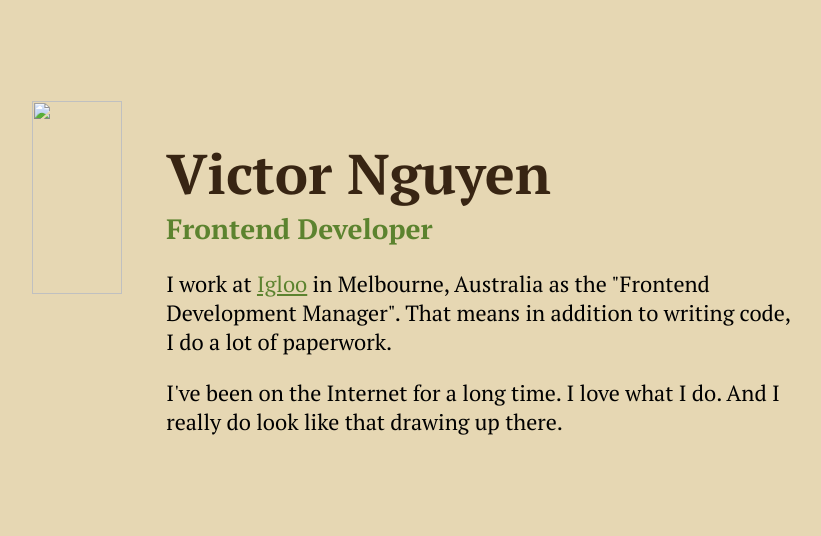
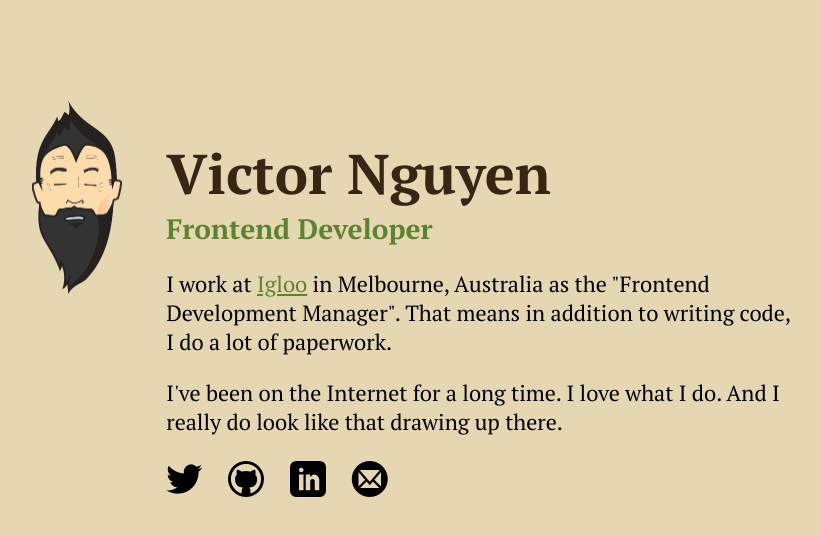
Before and after one commit to victornguyen/vic.codes-jekyll, a Jekyll site: the page built from about.html, in a window 1280 px wide. Shown: the top 536 px of the page, without its empty margins (221-1042 px from the left). Built offline with Jekyll 4.4.1, drawn with Linux system fonts in a browser that asks for light colours; some web fonts are replaced.

Commit message:
moved analytics to seperate include, adjusted asset paths to be absolute, added meta author

```diff
--- a/_layouts/default.html
+++ b/_layouts/default.html
@@ -3,6 +3,7 @@
 <head>
     <title>{{ page.title }}</title>
     <link href='http://fonts.googleapis.com/css?family=PT+Serif:400,700' rel='stylesheet' type='text/css'>
+    <meta name="author" content="Victor Nguyen">
     <meta name="viewport" content="width=device-width, initial-scale=1, maximum-scale=1, user-scalable=no">
     {% comment %}
     <link rel="stylesheet" type="text/css" href="/components/normalize-css/normalize.css">
@@ -10,11 +11,11 @@
     <style type="text/css">
         @font-face {
             font-family: 'icons';
-            src:url('assets/fonts/icons.eot');
-            src:url('assets/fonts/icons.eot?#iefix') format('embedded-opentype'),
-                url('assets/fonts/icons.woff') format('woff'),
-                url('assets/fonts/icons.ttf') format('truetype'),
-                url('assets/fonts/icons.svg#icons') format('svg');
+            src:url('/assets/fonts/icons.eot');
+            src:url('/assets/fonts/icons.eot?#iefix') format('embedded-opentype'),
+                url('/assets/fonts/icons.woff') format('woff'),
+                url('/assets/fonts/icons.ttf') format('truetype'),
+                url('/assets/fonts/icons.svg#icons') format('svg');
             font-weight: normal;
             font-style: normal;
         }
@@ -156,7 +157,7 @@
 
     <div id="splash">
 
-        <img src="assets/img/avatar.png" width="90" height="193" id="avatar">
+        <img src="/assets/img/avatar.png" width="90" height="193" id="avatar">
         <h1>Victor Nguyen</h1>
         <h2>Frontend Developer</h2>
 
```
Also changed, not shown: other parts of _layouts/default.html (+1 -10 lines), _includes/analytics.html (added, +11 -0 lines).
